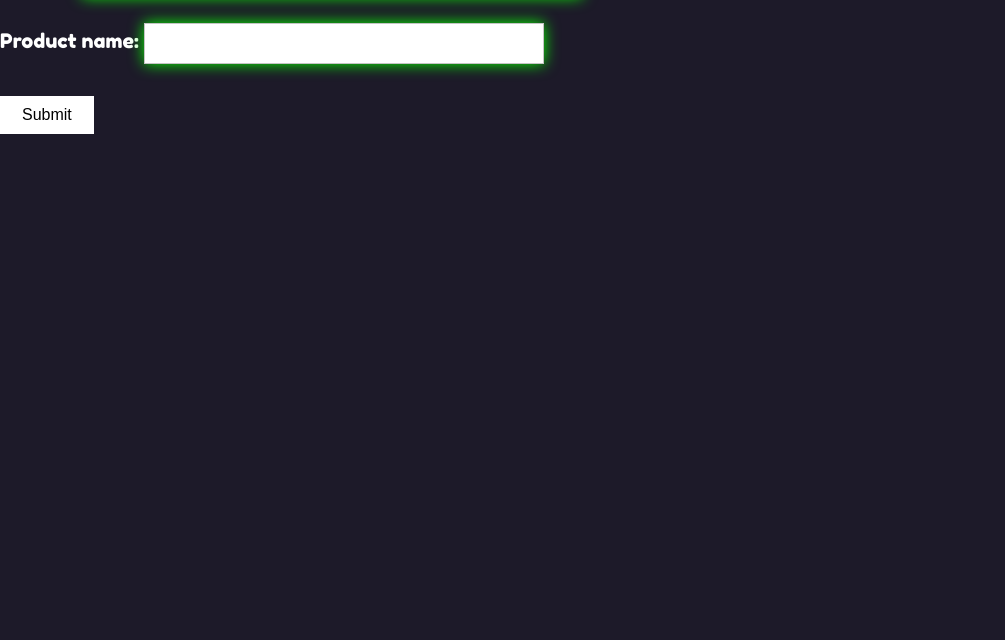
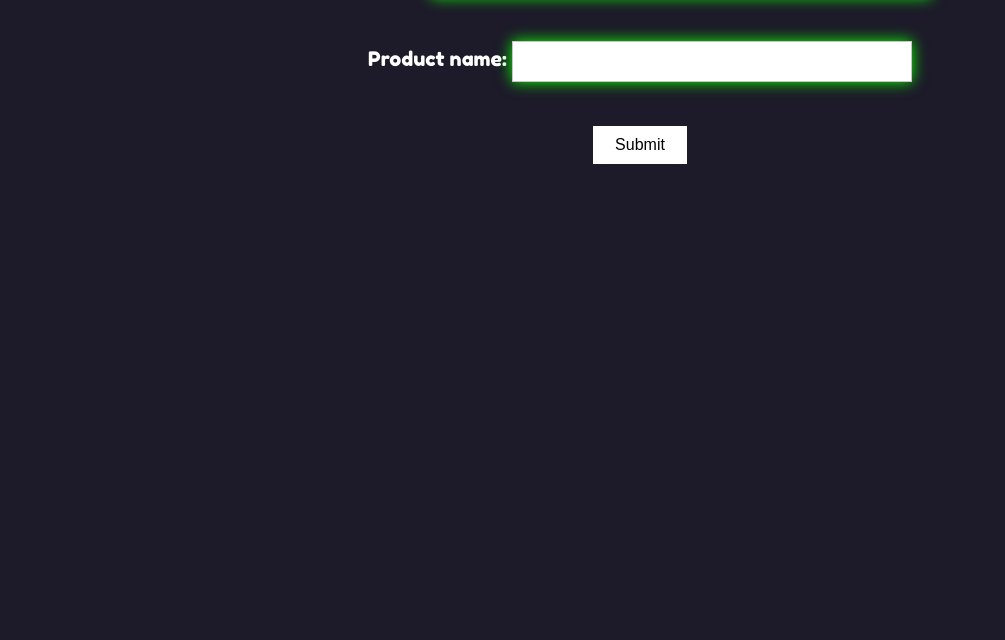
Before and after one commit to face-hh/attention-chainsaw, a website: page src/static/html/index.html in a window 1280 px wide. Shown: the part 160-800 px from the top of the page, without its empty margins (0-1005 px from the left). Drawn offline with Linux system fonts and the light colour scheme.

Commit message:
[FIX] Fixed checker for submit button.  Changes to be committed: 	modified:   src/static/css/main.css 	modified:   src/static/html/index.html

```diff
--- a/src/static/css/main.css
+++ b/src/static/css/main.css
@@ -27,6 +27,10 @@ body {
 .header {
     font-size: 30px;
     font-family: 'Fredoka One', cursive;
+}
+
+.ok {
+    text-align: center;
 }
 
 input[type=text] {
--- a/src/static/html/index.html
+++ b/src/static/html/index.html
@@ -23,7 +23,7 @@
     <div class='container'>
         <div class='logo'><span>Submit</span></div>
     </div>
-    <div>
+    <div class='ok'>
         <span class='input-values'>License: </span>
         <div class='custom-select' stroke-width="1.5px">
             <select id='select'>
@@ -49,12 +49,8 @@
             </select>
             <script src='/src/static/js/selectHandler.js'></script>
         </div>
-        <br>
-        <br>
-        <span class='input-values'>Product name: <input id="ProductName" maxlength="70" type="text" required=""><span>
-                <br>
-                <br>
-                <button id="submit">Submit</button>
+        <br><br><br><span class='input-values'>Product name: <input id="ProductName" maxlength="70" type="text" required=""></span>
+        <br><br><br><button id="submit">Submit</button>
         <script>
             const btn = document.getElementById("submit");
 
@@ -62,9 +58,8 @@
                 const pname = document.getElementById('ProductName').value;
                 const select = document.getElementById('select').value;
 
-                        console.log(select)
                 if (!pname) return alert('No name chosen.')
-                        if (select === 0) return alert('No license chosen.')
+                if (select === '0') return alert('No license chosen.')
 
                 alert('thanks!')
             }
```
Lines whose indentation alone changed are shown as unchanged.
